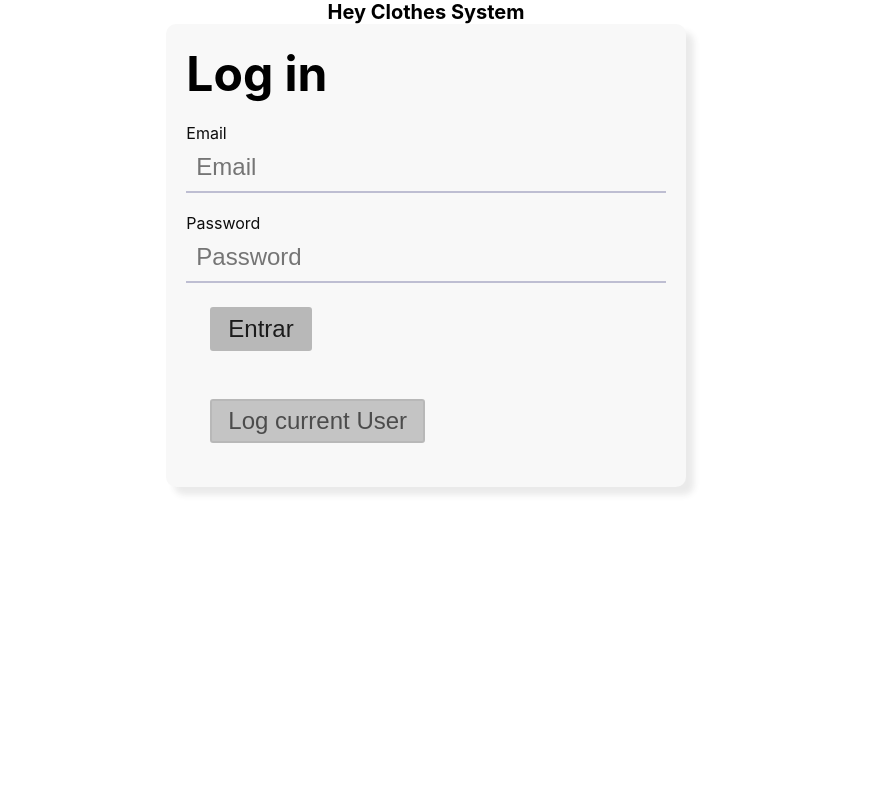
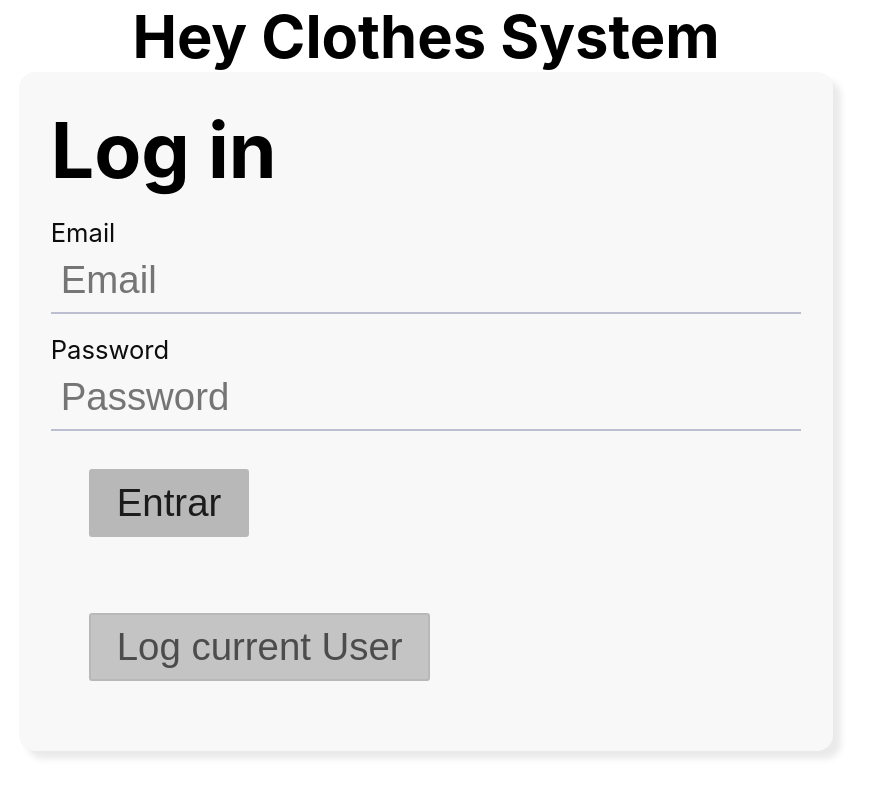
Before and after one commit to alpha-desenvolvimento/hey-clothes-client, a React (Create React App) app: page / in a window 1280 px wide. Shown: the top 796 px of the page, without its empty margins (214-1085 px from the left). Built offline with nearby package versions, Linux system fonts and the light colour scheme; what webfontloader would draw is missing.

Commit message:
added typography

```diff
--- a/src/App.jsx
+++ b/src/App.jsx
@@ -3,11 +3,13 @@ import React from "react";
 import { AuthProvider } from "./AuthContext";
 import Routes from "./routes";
 import GlobalStyles from "./styles/global";
+import Typography from "./styles/typography";
 
 function App() {
   return (
     <AuthProvider>
       <GlobalStyles />
+      <Typography />
       <Routes />
     </AuthProvider>
   );
--- a/src/styles/global.js
+++ /dev/null
@@ -1,41 +0,0 @@
-import { createGlobalStyle } from "styled-components";
-
-export const breakpoints = [40, 64, 144];
-
-export const mediaQuery = breakpoints.map(
-  (bp) => `@media (min-width: ${bp}rem)`
-);
-
-export default createGlobalStyle`
-    * {
-        margin: 0;
-        padding: 0;
-        outline: 0;
-        box-sizing: border-box;
-    }
-    body {
-        min-height:100vh;
-        -webkit-font-smoothing: antialiased !important;
-    }
-    body html #root {
-        height: 100%;
-    }
-    :root{
-      font-family: -apple-system, BlinkMacSystemFont, "Segoe UI", "Roboto", "Oxygen",
-    "Ubuntu", "Cantarell", "Fira Sans", "Droid Sans", "Helvetica Neue",
-    sans-serif;
-        /* Font size reduzido para que 1rem seja equivalente a 10px na maioria dos displays */
-        font-size: 60%;
-    }
-
-    code {
-  font-family: source-code-pro, Menlo, Monaco, Consolas, "Courier New",
-    monospace;
-}
-${mediaQuery[0]}{
-    :root{
-        /* Font size reduzido para que 1rem seja equivalente a 10px na maioria dos displays */
-        font-size: 62.5%
-    }
-    }
-`;
--- /dev/null
+++ b/src/styles/global.jsx
@@ -0,0 +1,31 @@
+import { createGlobalStyle } from "styled-components";
+
+export const breakpoints = [40, 64, 144];
+
+export const mediaQuery = breakpoints.map(
+  (bp) => `@media (min-width: ${bp}rem)`
+);
+
+export default createGlobalStyle`
+    * {
+        margin: 0;
+        padding: 0;
+        outline: 0;
+        box-sizing: border-box;
+    }
+
+    body {
+        min-height:100vh;
+        -webkit-font-smoothing: antialiased !important;
+    }
+    body html #root {
+        height: 100%;
+    }
+    :root{
+        font-family: -apple-system, BlinkMacSystemFont, "Segoe UI", "Roboto", "Oxygen","Ubuntu", "Cantarell", "Fira Sans", "Droid Sans", "Helvetica Neue", sans-serif;
+    }
+
+    code {
+        font-family: source-code-pro, Menlo, Monaco, Consolas, "Courier New", monospace;
+    }
+`;
--- /dev/null
+++ b/src/styles/typography.js
@@ -0,0 +1,12 @@
+import { createGlobalStyle } from "styled-components";
+
+export default createGlobalStyle`
+    body{font-size:10px;}
+    h1{font-size: 5.96em}
+    h2{font-size: 4.768em}
+    h3{font-size: 3.815em}
+    h4{font-size: 3.052em}
+    h5{font-size: 2.441em}
+    h6{font-size: 1.953em}
+    p {font-size: 1.563em}
+`;
```
